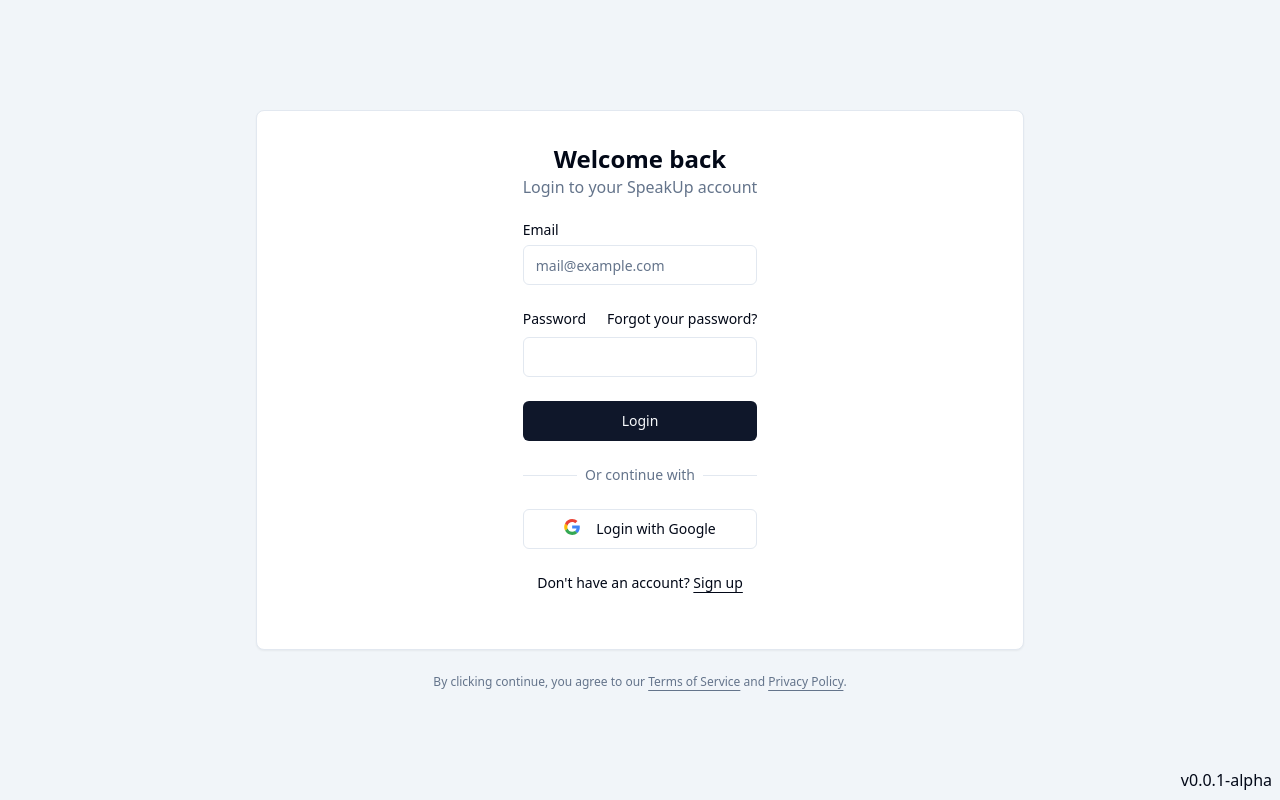
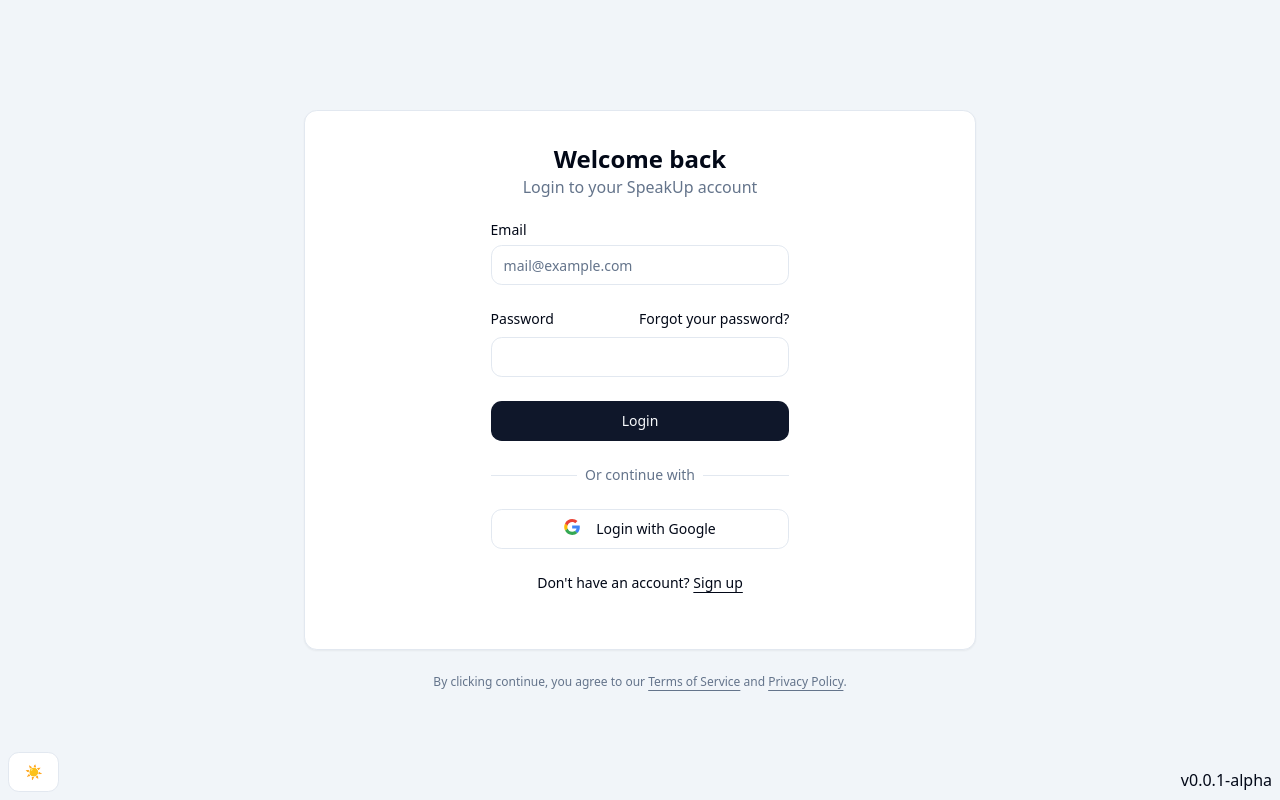
Before and after one commit to DavidMovas/SpeakUp-Client, a React (Vite) app in the folder frontend/: page / in a window 1280 px wide. Built offline with nearby package versions, Linux system fonts and the light colour scheme.

Commit message:
some refactoring

```diff
--- a/frontend/src/App.tsx
+++ b/frontend/src/App.tsx
@@ -2,6 +2,7 @@
 import { lazy, Suspense } from "react";
 import { Version } from "@/components/ui/Version/Version.tsx";
 import { Toaster } from "sonner";
+import useThemeStore from "@/enteties/Theme/store/themeStore.ts";
 
 const version = "0.0.1-alpha"
 
@@ -9,7 +10,10 @@
 const SigUpPage = lazy(() => import('./pages/SignupPage'))
 
 function App() {
+    const {isDark} = useThemeStore();
+
     return (
+        <div className={isDark ? 'dark' : ''}>
             <HashRouter basename={"/"}>
                 <Version version={version}/>
                 <Toaster />
@@ -20,6 +24,7 @@
                     </Routes>
                 </Suspense>
             </HashRouter>
+        </div>
     )
 }
 
--- a/frontend/src/components/forms/login/login-form.tsx
+++ b/frontend/src/components/forms/login/login-form.tsx
@@ -23,7 +23,7 @@
     <div className={cn("flex flex-col gap-6", className)} {...props}>
       <Card className="overflow-hidden">
         <CardContent className="flex justify-center">
-          <form className="p-6 md:p-8" onSubmit={handleSubmit}>
+          <form className="w-7/12 p-6 md:p-8" onSubmit={handleSubmit}>
             <div className="flex flex-col gap-6">
               <div className="flex flex-col items-center text-center">
                 <h1 className="text-2xl font-bold">Welcome back</h1>
--- a/frontend/src/components/forms/signup/sign-up-form.tsx
+++ b/frontend/src/components/forms/signup/sign-up-form.tsx
@@ -42,7 +42,7 @@
     <div className={cn("flex flex-col gap-6", className)} {...props}>
       <Card className="overflow-hidden">
         <CardContent className="flex justify-center">
-          <form className="p-6 md:p-8" onSubmit={onSubmit}>
+          <form className="w-7/12 p-6 md:p-8" onSubmit={onSubmit}>
             <div className="flex flex-col gap-6">
               <div className="flex flex-col items-center text-center">
                 <h1 className="text-2xl font-bold">Welcome to SpeakUp</h1>
--- /dev/null
+++ b/frontend/src/enteties/Theme/store/themeStore.ts
@@ -0,0 +1,9 @@
+import {create} from 'zustand';
+import { ThemeState } from "@/enteties/Theme/types/theme.ts";
+
+const useThemeStore = create<ThemeState>((set) => ({
+    isDark: false,
+    toggleTheme: () => set((state) => ({isDark: !state.isDark}))
+}))
+
+export default useThemeStore;
--- /dev/null
+++ b/frontend/src/enteties/Theme/types/theme.ts
@@ -0,0 +1,4 @@
+export interface ThemeState {
+    isDark: boolean;
+    toggleTheme: () => void;
+}
--- /dev/null
+++ b/frontend/src/enteties/Theme/ui/ThemeToggle.tsx
@@ -0,0 +1,16 @@
+import React from "react";
+import useThemeStore from "@/enteties/Theme/store/themeStore.ts";
+import { Button } from "@/components/ui/Button/button.tsx";
+
+
+function ThemeToggle ({className}:React.ComponentProps<"div">) {
+    const {isDark, toggleTheme} = useThemeStore();
+
+   return (
+        <Button className={className} variant="outline" onClick={toggleTheme}>
+            {isDark ? '🌙' : '☀️'}
+        </Button>
+   )
+}
+
+export default ThemeToggle;
--- a/frontend/src/index.css
+++ b/frontend/src/index.css
@@ -33,7 +33,7 @@
 
     --ring: 215 20.2% 65.1%;
 
-    --radius: 0.5rem;
+    --radius: 0.8rem;
   }
 
   .dark {
--- a/frontend/src/pages/LoginPage.tsx
+++ b/frontend/src/pages/LoginPage.tsx
@@ -1,10 +1,12 @@
 import React from "react";
 import { LoginForm } from "@/components/forms/login/login-form.tsx";
+import ThemeToggle from "@/enteties/Theme/ui/ThemeToggle.tsx";
 
 const LoginPage: React.FC = () => {
     return (
-        <div className="flex min-h-svh flex-col items-center justify-center bg-muted p-6 md:p-10">
-            <div className="w-full h-max max-w-sm md:max-w-3xl">
+        <div className="min-h-screen flex flex-col items-center justify-center bg-muted p-6 md:p-10">
+            <ThemeToggle className="absolute bottom-2 left-2"/>
+            <div className="w-full max-w-sm md:max-w-2xl">
                 <LoginForm/>
             </div>
         </div>
--- a/frontend/src/pages/SignupPage.tsx
+++ b/frontend/src/pages/SignupPage.tsx
@@ -1,10 +1,12 @@
 import React from "react";
 import { SignUpForm } from "@/components/forms/signup/sign-up-form.tsx";
+import ThemeToggle from "@/enteties/Theme/ui/ThemeToggle.tsx";
 
 const SignUpPage: React.FC = () => {
     return (
-        <div className="flex min-h-svh flex-col items-center justify-center bg-muted p-6 md:p-10">
-            <div className="w-full h-max max-w-sm md:max-w-3xl">
+        <div className="min-h-screen flex flex-col items-center justify-center bg-muted p-6 md:p-10">
+            <ThemeToggle className="absolute bottom-2 left-2"/>
+            <div className="w-full h-max max-w-sm md:max-w-2xl">
                 <SignUpForm/>
             </div>
         </div>
```
Lines whose indentation alone changed are shown as unchanged.
